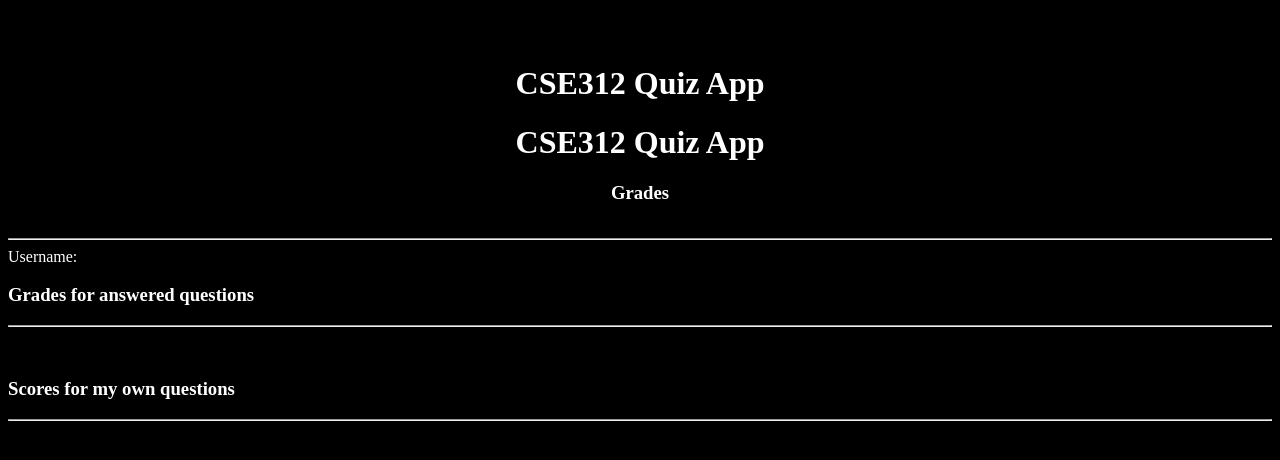
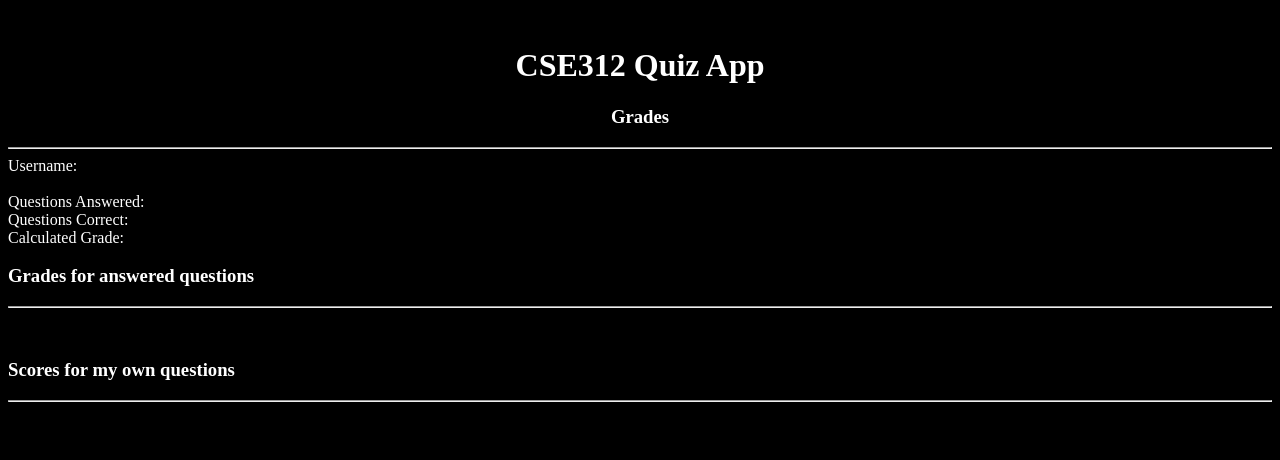
Before and after one commit to cronrad/Ending_from_the_Back, a Flask app: page /grades in a window 1280 px wide. Shown: the top 460 px of the page. Run offline with Flask 3, Linux system fonts and the light colour scheme.

Commit message:
Added more frontend categories

```diff
--- a/templates/grades.html
+++ b/templates/grades.html
@@ -7,12 +7,14 @@
     <script src="public/make_post.js"></script>
     <script src="public/socket.io.js"></script>
     <p id="paragraph">
-        <br><h1><center><b>CSE312 Quiz App</b></center></h1></p><div class="title">
             <h3><center>Grades</center></h3>
         </div>
     <p></p>
     <hr>
-    <div id="user">Username:</div>
+    <div id="user">Username:</div><br>
+    <label id="questions-answered">Questions Answered: </label><br>
+    <label id="questions-correct">Questions Correct: </label><br>
+    <label id="calculated-grade">Calculated Grade: </label><br>
     <div class="title">
         <h3>Grades for answered questions</h3><hr>
     </div><br><br>
```
